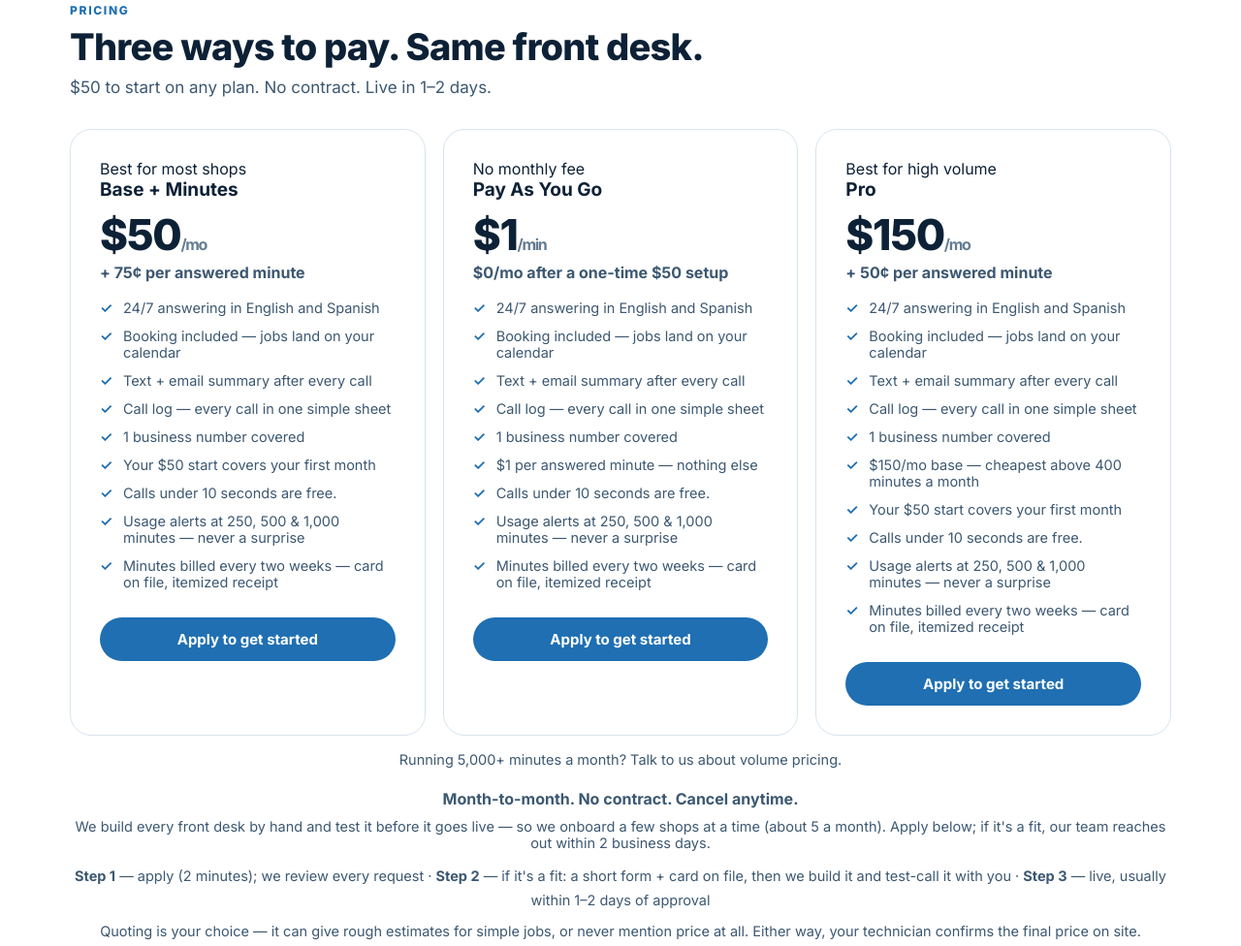
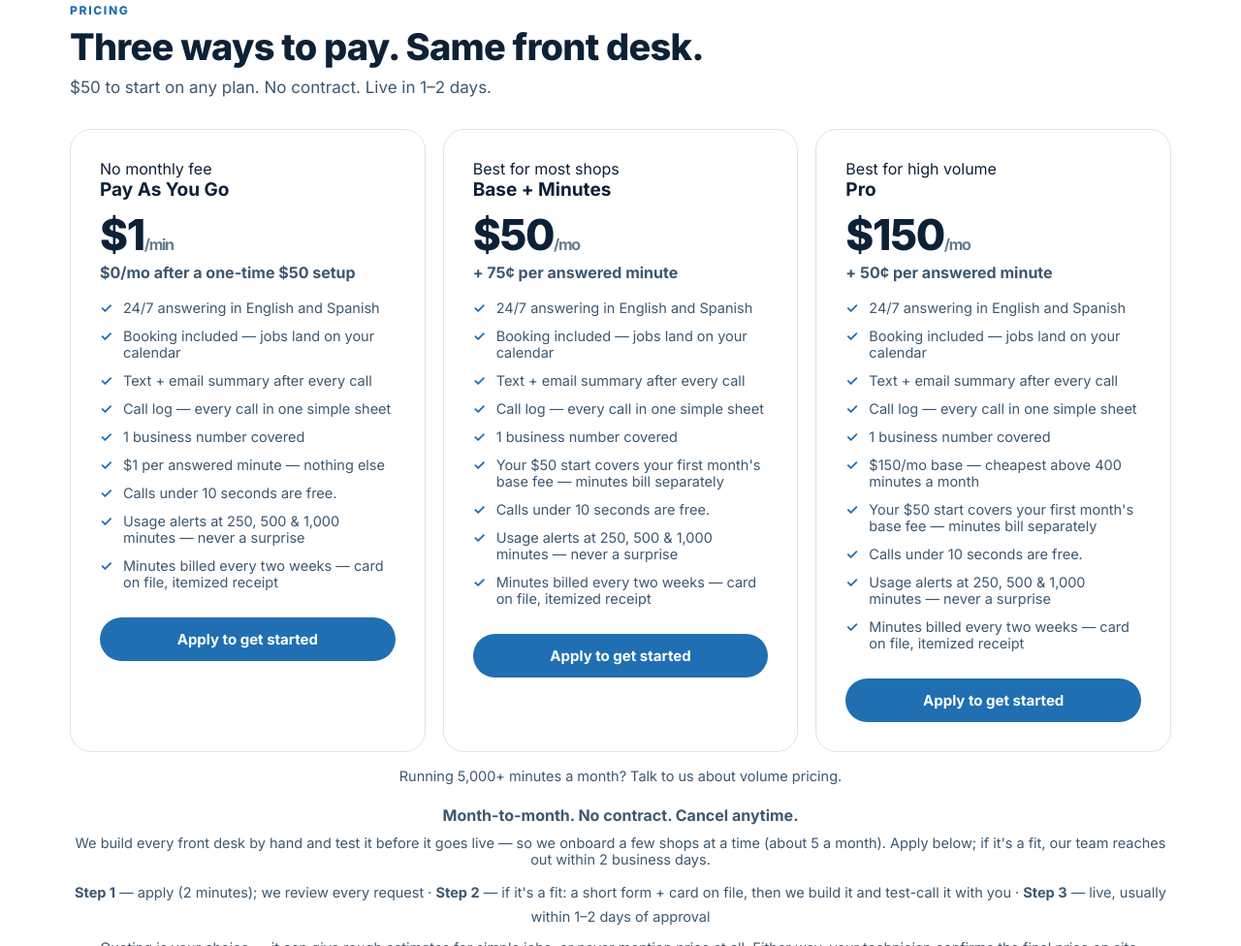
Before and after one commit to orlandochaidez/chaidezautomations, a plain HTML site: page bakersfield.html in a window 1280 px wide. Shown: the part 2029-3005 px from the top of the page at 97% size. Drawn offline with Linux system fonts and the light colour scheme.

Commit message:
Pricing cards: Pay As You Go first, Base + Minutes middle, Pro right; clarify $50 start covers month 1 base fee only, minutes bill separately (EN/ES)

```diff
--- a/bakersfield.html
+++ b/bakersfield.html
@@ -699,24 +699,6 @@
     <p class="sub" style="margin-top:8px" data-i18n="pr_sub">$50 to start on any plan. Month-to-month — cancel anytime.</p>
     <div class="price-grid" style="margin-top:30px">
       <div class="price">
-        <span class="tag" data-i18n="planA_tag">Best for most shops</span>
-        <h3 data-i18n="planA_name">Base + Minutes</h3>
-        <div class="amt">$50<small data-i18n="perMo">/mo</small></div>
-        <div style="font-weight:700;color:var(--ink2);margin:2px 0 12px" data-i18n="planA_note">+ 75¢ per answered minute</div>
-        <ul>
-          <li data-i18n="t1b">24/7 answering in English and Spanish</li>
-          <li data-i18n="t1book">Booking included — jobs land on your calendar</li>
-          <li data-i18n="t1c">Text + email summary after every call</li>
-          <li data-i18n="t1log">Call log — every call in one simple sheet</li>
-          <li data-i18n="t1num">1 business number covered</li>
-          <li data-i18n="a_free">Your $50 start covers your first month</li>
-          <li data-i18n="pm_l2">Calls under 10 seconds are free.</li>
-          <li data-i18n="pm_l3">Usage alerts at 250, 500 &amp; 1,000 minutes — never a surprise</li>
-          <li data-i18n="bill2wk">Minutes billed every two weeks — card on file, itemized receipt</li>
-        </ul>
-        <a class="btn" href="#getstarted" data-i18n="hero_cta">Apply to get started</a>
-      </div>
-      <div class="price">
         <span class="tag" data-i18n="planB_tag">No monthly fee</span>
         <h3 data-i18n="planB_name">Pay As You Go</h3>
         <div class="amt">$1<small data-i18n="perMin">/min</small></div>
@@ -735,6 +717,24 @@
         <a class="btn" href="#getstarted" data-i18n="hero_cta">Apply to get started</a>
       </div>
       <div class="price">
+        <span class="tag" data-i18n="planA_tag">Best for most shops</span>
+        <h3 data-i18n="planA_name">Base + Minutes</h3>
+        <div class="amt">$50<small data-i18n="perMo">/mo</small></div>
+        <div style="font-weight:700;color:var(--ink2);margin:2px 0 12px" data-i18n="planA_note">+ 75¢ per answered minute</div>
+        <ul>
+          <li data-i18n="t1b">24/7 answering in English and Spanish</li>
+          <li data-i18n="t1book">Booking included — jobs land on your calendar</li>
+          <li data-i18n="t1c">Text + email summary after every call</li>
+          <li data-i18n="t1log">Call log — every call in one simple sheet</li>
+          <li data-i18n="t1num">1 business number covered</li>
+          <li data-i18n="a_free">Your $50 start covers your first month's base fee — minutes bill separately</li>
+          <li data-i18n="pm_l2">Calls under 10 seconds are free.</li>
+          <li data-i18n="pm_l3">Usage alerts at 250, 500 &amp; 1,000 minutes — never a surprise</li>
+          <li data-i18n="bill2wk">Minutes billed every two weeks — card on file, itemized receipt</li>
+        </ul>
+        <a class="btn" href="#getstarted" data-i18n="hero_cta">Apply to get started</a>
+      </div>
+      <div class="price">
         <span class="tag" data-i18n="planC_tag">Best for high volume</span>
         <h3 data-i18n="planC_name">Pro</h3>
         <div class="amt">$150<small data-i18n="perMo">/mo</small></div>
@@ -746,7 +746,7 @@
           <li data-i18n="t1log">Call log — every call in one simple sheet</li>
           <li data-i18n="t1num">1 business number covered</li>
           <li data-i18n="c_l1">$150/mo base — cheapest above 400 minutes a month</li>
-          <li data-i18n="a_free">Your $50 start covers your first month</li>
+          <li data-i18n="a_free">Your $50 start covers your first month's base fee — minutes bill separately</li>
           <li data-i18n="pm_l2">Calls under 10 seconds are free.</li>
           <li data-i18n="pm_l3">Usage alerts at 250, 500 &amp; 1,000 minutes — never a surprise</li>
           <li data-i18n="bill2wk">Minutes billed every two weeks — card on file, itemized receipt</li>
@@ -1094,7 +1094,7 @@ var T = {
     "planA_tag": "Best for most shops",
     "planA_name": "Base + Minutes",
     "planA_note": "+ 75¢ per answered minute",
-    "a_free": "Your $50 start covers your first month",
+    "a_free": "Your $50 start covers your first month's base fee — minutes bill separately",
     "bill2wk": "Minutes billed every two weeks — card on file, itemized receipt",
     "planB_tag": "No monthly fee",
     "planB_name": "Pay As You Go",
@@ -1357,7 +1357,7 @@ var T = {
     "planA_tag": "La mejor para la mayoría",
     "planA_name": "Base + Minutos",
     "planA_note": "+ 75¢ por minuto contestado",
-    "a_free": "Sus $50 iniciales cubren su primer mes",
+    "a_free": "Sus $50 iniciales cubren la base de su primer mes — los minutos se cobran aparte",
     "bill2wk": "Minutos facturados cada dos semanas — tarjeta registrada, recibo detallado",
     "planB_tag": "Sin mensualidad",
     "planB_name": "Pago Por Uso",
```
Also changed, not shown: hvac.html (+21 -21 lines), index.html (+20 -20 lines), plumbing.html (+21 -21 lines), pricing.html (+22 -22 lines), roofing.html (+21 -21 lines).
